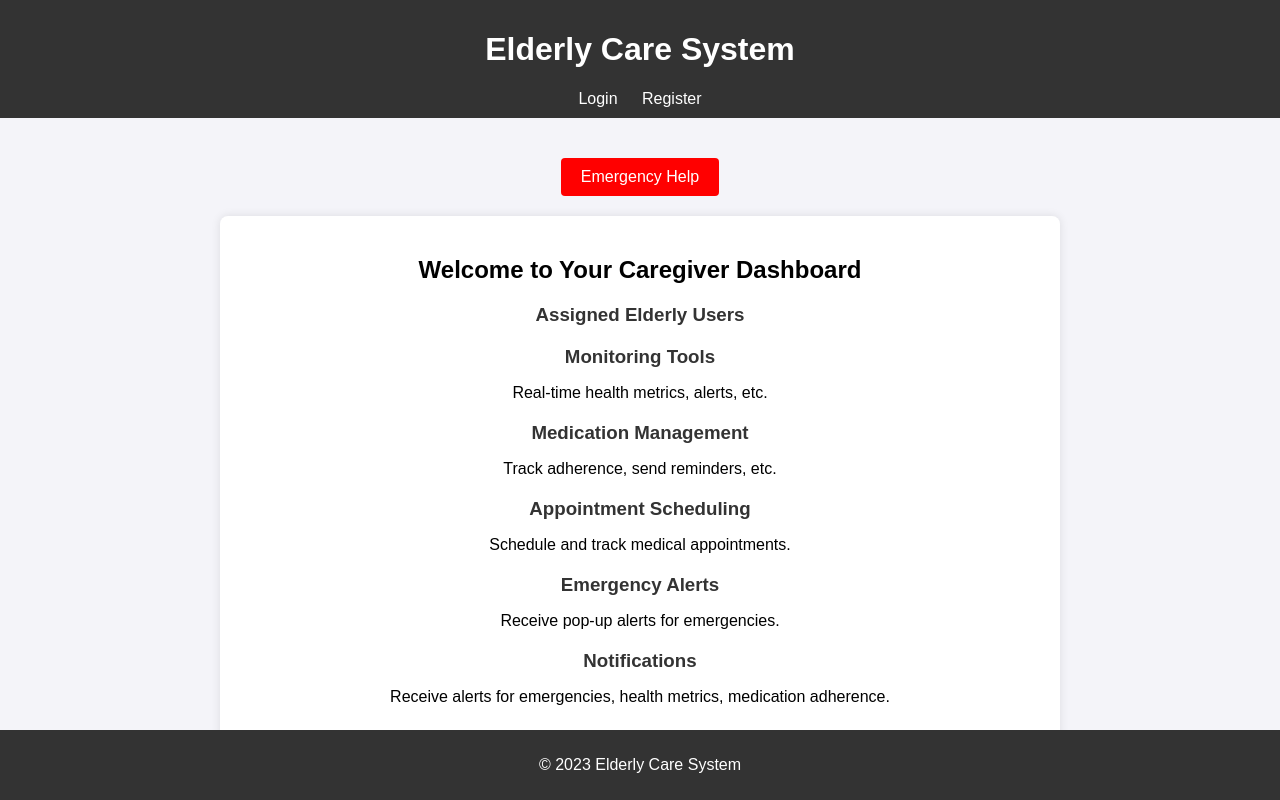
After one commit to Vickjoy/ElderCare, a Django app: template ElderCare_project/Elderly/templates/Elderly/caregiver_dashboard.html in a window 1280 px wide. The commit adds this page. Run offline with Django 5.2, Linux system fonts and the light colour scheme; the template is opened without the code that fills it, so the values that code supplies are empty.

Commit message:
Adding Elderly User Complete Profile Dashboard

```diff
--- /dev/null
+++ b/ElderCare_project/Elderly/static/css/dashboard.css
@@ -0,0 +1,56 @@
+/* Dashboard Container */
+.dashboard-container {
+    display: flex;
+    flex-direction: column;
+    align-items: center;
+    padding: 20px;
+}
+
+/* Emergency Button */
+.emergency-button {
+    margin-bottom: 20px;
+}
+
+.emergency-button button {
+    background-color: #ff0000;
+    color: #fff;
+    border: none;
+    padding: 10px 20px;
+    border-radius: 4px;
+    cursor: pointer;
+    font-size: 16px;
+}
+
+.emergency-button button:hover {
+    background-color: #cc0000;
+}
+
+/* Dashboard Content */
+.dashboard-content {
+    width: 80%;
+    max-width: 800px;
+    background-color: #fff;
+    padding: 20px;
+    border-radius: 8px;
+    box-shadow: 0 0 10px rgba(0, 0, 0, 0.1);
+    text-align: center;
+}
+
+/* Dashboard Sections */
+.dashboard-section {
+    margin-bottom: 20px;
+}
+
+.dashboard-section h3 {
+    margin-bottom: 10px;
+    color: #333;
+}
+
+.dashboard-section a {
+    color: #007bff;
+    text-decoration: none;
+}
+
+.dashboard-section a:hover {
+    text-decoration: underline;
+}
--- a/ElderCare_project/Elderly/templates/Elderly/base.html
+++ b/ElderCare_project/Elderly/templates/Elderly/base.html
@@ -9,6 +9,7 @@
     <link rel="stylesheet" href="{% static 'css/base.css' %}">
     <link rel="stylesheet" href="{% static 'css/login.css' %}">  <!-- Include login.css -->
     <link rel="stylesheet" href="{% static 'css/register.css' %}">  <!-- Include register.css -->
+    <link rel="stylesheet" href="{% static 'css/dashboard.css' %}">  <!-- Include dashboard.css -->
 </head>
 <body>
     <header>
--- /dev/null
+++ b/ElderCare_project/Elderly/templates/Elderly/caregiver_dashboard.html
@@ -0,0 +1,52 @@
+{% extends 'elderly/base.html' %}
+{% load static %}
+
+{% block content %}
+<div class="dashboard-container">
+    <div class="emergency-button">
+        <button id="emergency-button" onclick="location.href='{% url 'emergency_button' %}'">Emergency Help</button>
+    </div>
+    <div class="dashboard-content">
+        <h2>Welcome to Your Caregiver Dashboard</h2>
+        <div class="dashboard-section">
+            <h3>Assigned Elderly Users</h3>
+            <ul>
+                {% for elderly_user in assigned_users %}
+                <li>
+                    <strong>{{ elderly_user.first_name }} {{ elderly_user.last_name }}</strong><br>
+                    <span>Date of Birth: {{ elderly_user.date_of_birth }}</span><br>
+                    <span>Gender: {{ elderly_user.gender }}</span><br>
+                    <span>Address: {{ elderly_user.address }}</span><br>
+                    <span>Emergency Contact: {{ elderly_user.emergency_contact }}</span>
+                </li>
+                {% endfor %}
+            </ul>
+        </div>
+        <div class="dashboard-section">
+            <h3>Monitoring Tools</h3>
+            <!-- Placeholder for monitoring tools -->
+            <p>Real-time health metrics, alerts, etc.</p>
+        </div>
+        <div class="dashboard-section">
+            <h3>Medication Management</h3>
+            <!-- Placeholder for medication management -->
+            <p>Track adherence, send reminders, etc.</p>
+        </div>
+        <div class="dashboard-section">
+            <h3>Appointment Scheduling</h3>
+            <!-- Placeholder for appointment scheduling -->
+            <p>Schedule and track medical appointments.</p>
+        </div>
+        <div class="dashboard-section">
+            <h3>Emergency Alerts</h3>
+            <!-- Placeholder for emergency alerts -->
+            <p>Receive pop-up alerts for emergencies.</p>
+        </div>
+        <div class="dashboard-section">
+            <h3>Notifications</h3>
+            <!-- Placeholder for notifications -->
+            <p>Receive alerts for emergencies, health metrics, medication adherence.</p>
+        </div>
+    </div>
+</div>
+{% endblock %}
```
Also changed, not shown: ElderCare_project/Elderly/forms.py (+17 -11 lines), ElderCare_project/Elderly/models.py (+16 -16 lines), ElderCare_project/Elderly/templates/Elderly/dashboard.html (+14 -10 lines), ElderCare_project/Elderly/templates/Elderly/profile.html (+23 -6 lines), ElderCare_project/Elderly/views.py (+61 -9 lines), ElderCare_project/Elderly/migrations/0002_alter_admin_permissions_and_more.py (added).
